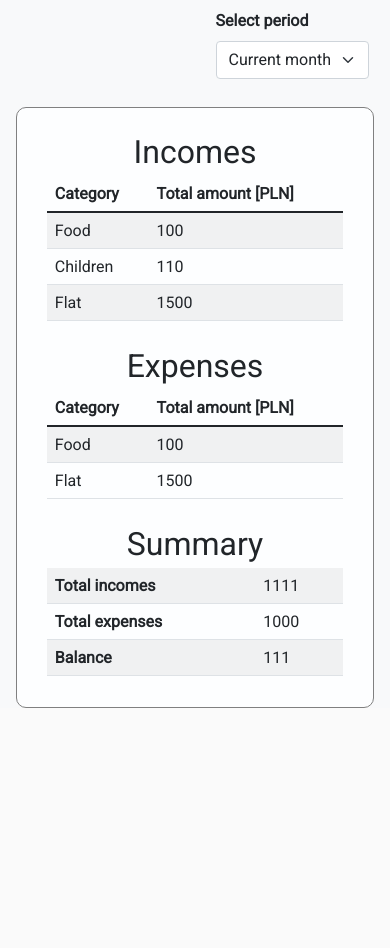
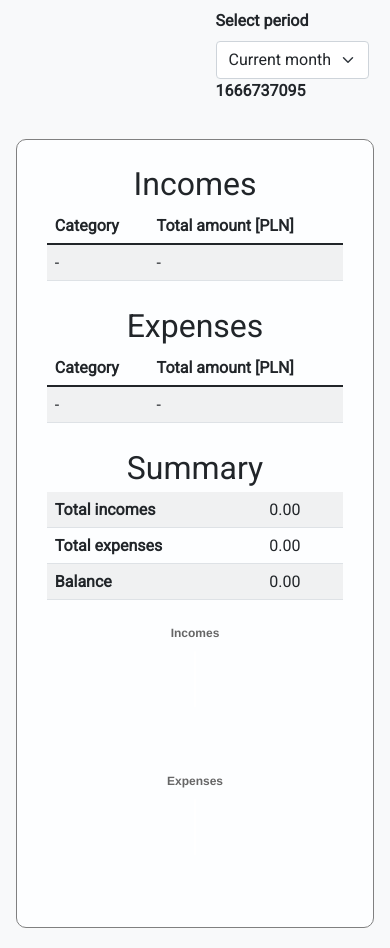
Before and after one commit to WieczMar/Personal_Budget_website_on_server, a PHP site: page /view_balance.php in a window 390 px wide. Shown: the part 170-1118 px from the top of the page. Before the commit the page ends 878 px from the top, so only its background shows below. Run offline with PHP 8.4, Linux system fonts and the light colour scheme; the visitor is signed in with stand-in values (Sample User, id 1); tables that the repository leaves empty hold one stand-in row (values such as "Sample post"); some libraries are stand-ins or nearby versions.

Commit message:
View balance page

```diff
--- a/app.css
+++ b/app.css
@@ -34,6 +34,7 @@
     border-radius: 10px;
     padding: 15px 15px;
     margin-top: 20px;
+    margin-bottom: 20px;
 }
 
 .panel-title{
--- a/view_balance.php
+++ b/view_balance.php
@@ -4,8 +4,107 @@
 	if ((!isset($_SESSION['loggedIn']))||($_SESSION['loggedIn']==false))
 	{
 		header('Location: index.php');
-		exit(); // exit file and go to file indicated above in header. Without exit() the file would firstly execute to the end and then go to header file
+		exit();
 	}
+
+    require_once "connect.php"; // import from file data necessary to connect to database
+	mysqli_report(MYSQLI_REPORT_STRICT);
+
+    try
+	{
+        $connection = new mysqli($host, $db_user, $db_password, $db_name);
+        if ($connection->connect_errno!=0)
+        {
+            throw new Exception(mysqli_connect_errno());
+        }
+        else {
+
+            if (!isset($_POST['selectedPeriod'])) $selectedPeriod = "Current month"; // first entry on balance page after logging
+            else $selectedPeriod = $_POST['selectedPeriod'];
+
+            function getPeriodOptions($selectedPeriod) // dynamically show selected option in dropdown selection
+            {
+                $periods = array('Current month', 'Previous month', 'Current year', 'Nonstandard');
+                foreach($periods as $period){
+                    if($period == $selectedPeriod) echo '<option value="'.$period.'" selected>'.$period.'</option>';
+                    else echo '<option value="'.$period.'">'.$period.'</option>';
+                }
+            }
+
+            // getting current date
+            $currentMonth = date('m');
+            $currentYear = date('Y');
+            $previousMonth = sprintf("%02d", $currentMonth-1);
+
+            switch ($selectedPeriod) {
+                case 'Current month':
+                    $startDate = $currentYear.'-'.$currentMonth.'-01';
+                    $endDate = $currentYear.'-'.$currentMonth.'-31';
+                    break;
+                case 'Previous month':
+                    $startDate = $currentYear.'-'.$previousMonth.'-01';
+                    $endDate = $currentYear.'-'.$previousMonth.'-31';
+                    break;
+                case 'Current year':
+                    $startDate = $currentYear.'-01-01';
+                    $endDate = $currentYear.'-12-31';
+                    break;
+                case 'Nonstandard':
+                    $startDate = $_POST['startDate'];
+                    $endDate = $_POST['endDate'];
+                    if($startDate > $endDate) $_SESSION["wrongDateRange"] = '<div class="incorrect-validation-text" style="text-align: center;">Selected wrong date range!</div>';
+                    break;
+            }
+
+            // get incomes data from database
+            $result = $connection->query("SELECT name AS categoryName, SUM(amount) AS categoryAmount FROM incomes, incomes_category_assigned_to_users
+                WHERE incomes.user_id='".$_SESSION['userId']."' AND incomes.income_category_assigned_to_user_id=incomes_category_assigned_to_users.id
+                AND incomes.date_of_income BETWEEN '$startDate' AND '$endDate' GROUP BY categoryName ORDER BY categoryAmount DESC");
+            if (!$result) throw new Exception($connection->error);
+
+            $incomesCount = $result->num_rows;
+            if($incomesCount>0)
+            {
+                $rowsIncomes= $result->fetch_all(MYSQLI_ASSOC);
+                $result->free_result();
+
+                $sumOfIncomes = number_format(array_sum(array_column($rowsIncomes, 'categoryAmount')), 2); // aggregate incomes amount with 2 digit precision
+            }
+            else { // null handling case
+                $rowsIncomes = array(array('categoryName' => '-', 'categoryAmount' => '-'));
+                $sumOfIncomes = number_format(0, 2);
+            }
+
+            // get expenses data from database
+            $result = $connection->query("SELECT name AS categoryName, SUM(amount) AS categoryAmount FROM expenses, expenses_category_assigned_to_users
+                WHERE expenses.user_id='".$_SESSION['userId']."' AND expenses.expense_category_assigned_to_user_id=expenses_category_assigned_to_users.id
+                AND expenses.date_of_expense BETWEEN '$startDate' AND '$endDate' GROUP BY categoryName ORDER BY categoryAmount DESC");
+            if (!$result) throw new Exception($connection->error);
+
+            $expensesCount = $result->num_rows;
+            if($expensesCount>0)
+            {
+                $rowsExpenses = $result->fetch_all(MYSQLI_ASSOC);
+                $result->free_result();
+
+                $sumOfExpenses = number_format(array_sum(array_column($rowsExpenses, 'categoryAmount')), 2); // aggregate expenses amount with 2 digit precision
+            }
+            else { // null handling case
+                $rowsExpenses = array(array('categoryName' => '-', 'categoryAmount' => '-'));
+                $sumOfExpenses = number_format(0, 2);
+            }
+
+            $balance = number_format($sumOfIncomes - $sumOfExpenses, 2);
+
+            $connection->close();
+        }
+    }
+    catch(Exception $exceptionError)
+    {
+	    echo '<div class="incorrect-validation-text">Server ERROR!</div>';
+        echo '<div class="incorrect-validation-text">Detailed Information: '.$exceptionError.';</div>';
+	}
+
 ?>
 <head>
     <meta charset="UTF-8">
@@ -117,22 +216,29 @@
         <div class="row justify-content-end align-items-center">
             <div class="col-6 col-md-4 col-lg-3">
                 <div class="form-group input-data">
-                    <label for="period" class="form-label">Select period</label>
-                    <select class="form-select" name="period" aria-label="period" id="select-period" >
-                        <option selected>Current month</option>
-                        <option >Previous month</option>
-                        <option >Current year</option>
-                        <option id="nonstandard-period" data-bs-toggle="modal" data-bs-target="#exampleModal">Nonstandard</option>
+                    <form id="periodForm" method="post">
+                        <label for="selectedPeriod" class="form-label">Select period</label>
+                        <select class="form-select" name="selectedPeriod" onchange="js\view_balance.js" aria-label="period" id="selectedPeriod" >
+                            <?php getPeriodOptions($selectedPeriod);?>
                         </select>
+                        <?php
+                            if(isset($_SESSION["wrongDateRange"])){
+                            echo $_SESSION["wrongDateRange"];
+                            unset($_SESSION["wrongDateRange"]);
+                            }
+                        ?>
+                    </form>
+
                 </div>
+
             </div>
         </div>
         <div class="row justify-content-center align-items-center">
             <div class="col-11 col-md-12 panel">
                 <div class="row justify-content-around align-items-start">
-                    <div class="col-11 col-md-6 col-lg-5 justify-content-center">
+                    <div class="col-11 col-md-6 col-lg-5">
                         <div class="text-center table-title">Incomes</div>
-                        <table class="table table-striped table-hover">
+                        <table class="table table-striped table-hover" id="incomesTable">
                             <thead>
                                 <tr>
                                     <th>Category</th>
@@ -140,24 +246,17 @@
                                 </tr>
                             </thead>
                             <tbody>
-                                <tr>
-                                    <td>Food</td>
-                                    <td>100</td>
-                                </tr>
-                                <tr>
-                                    <td>Children</td>
-                                    <td>110</td>
-                                </tr>
-                                <tr>
-                                    <td>Flat</td>
-                                    <td>1500</td>
-                                </tr>
+                                <?php
+                                    foreach($rowsIncomes as $income){
+                                        echo '<tr><td>'.$income['categoryName'].'</td> <td>'.$income['categoryAmount'].'</td> </tr>';
+                                    }
+                                ?>
                             </tbody>
                         </table>
                     </div>
                     <div class="col-11 col-md-6 col-lg-5">
                         <div class="text-center table-title">Expenses</div>
-                        <table class="table table-striped table-hover">
+                        <table class="table table-striped table-hover" id="expensesTable">
                             <thead>
                                 <tr>
                                     <th>Category</th>
@@ -165,14 +264,11 @@
                                 </tr>
                             </thead>
                             <tbody>
-                                <tr>
-                                    <td>Food</td>
-                                    <td>100</td>
-                                </tr>
-                                <tr>
-                                    <td>Flat</td>
-                                    <td>1500</td>
-                                </tr>
+                                <?php
+                                    foreach($rowsExpenses as $expense){
+                                        echo '<tr><td>'.$expense['categoryName'].'</td> <td>'.$expense['categoryAmount'].'</td> </tr>';
+                                    }
+                                ?>
                             </tbody>
                         </table>
                     </div>
@@ -180,23 +276,30 @@
                 <div class="row justify-content-center">
                     <div class="col-11 col-md-5 col-lg-4">
                         <div class="text-center table-title">Summary</div>
-                        <table class="table table-striped table-hover">
+                        <table class="table table-striped table-hover" id="summaryTable">
                             <tr>
                                 <th>Total incomes</th>
-                                <td colspan="2">1111</td>
+                                <td colspan="2"><?php echo $sumOfIncomes ?></td>
                             </tr>
                             <tr>
                                 <th>Total expenses</th>
-                                <td colspan="2">1000</td>
+                                <td colspan="2"><?php echo $sumOfExpenses ?></td>
                             </tr>
                             <tr>
                                 <th>Balance</th>
-                                <td colspan="2">111</td>
+                                <td colspan="2"><?php echo $balance ?></td>
                             </tr>
                         </table>
                     </div>
                 </div>
-
+                <div class="row justify-content-around">
+                    <div class="col-11 col-md-6 col-lg-5">
+                        <canvas id="incomesPieChart"></canvas>
+                    </div>
+                    <div class="col-11 col-md-6 col-lg-5">
+                        <canvas id="expensesPieChart"></canvas>
+                    </div>
+                </div>
             </div>
         </div>
     </div>
@@ -209,6 +312,7 @@
           <h5 class="modal-title" id="exampleModalLabel">Select nonstandard period</h5>
           <button type="button" class="btn-close" data-bs-dismiss="modal" aria-label="Close"></button>
         </div>
+        <form method="post">
             <div class="modal-body">
                 <div class="form-group input-data">
                     <label for="date" class="form-label">Start date</label>
@@ -220,7 +324,7 @@
                                     d="M4 .5a.5.5 0 0 0-1 0V1H2a2 2 0 0 0-2 2v1h16V3a2 2 0 0 0-2-2h-1V.5a.5.5 0 0 0-1 0V1H4V.5zM16 14V5H0v9a2 2 0 0 0 2 2h12a2 2 0 0 0 2-2zm-5.146-5.146-3 3a.5.5 0 0 1-.708 0l-1.5-1.5a.5.5 0 0 1 .708-.708L7.5 10.793l2.646-2.647a.5.5 0 0 1 .708.708z" />
                             </svg>
                         </span>
-                    <input type="date" class="form-control" id="date" aria-describedby="basic-addon2">
+                        <input type="date" class="form-control" id="startDate" name="startDate" aria-describedby="basic-addon2">
                     </div>
                 </div>
                 <div class="form-group input-data">
@@ -233,14 +337,15 @@
                                     d="M4 .5a.5.5 0 0 0-1 0V1H2a2 2 0 0 0-2 2v1h16V3a2 2 0 0 0-2-2h-1V.5a.5.5 0 0 0-1 0V1H4V.5zM16 14V5H0v9a2 2 0 0 0 2 2h12a2 2 0 0 0 2-2zm-5.146-5.146-3 3a.5.5 0 0 1-.708 0l-1.5-1.5a.5.5 0 0 1 .708-.708L7.5 10.793l2.646-2.647a.5.5 0 0 1 .708.708z" />
                             </svg>
                         </span>
-                    <input type="date" class="form-control" id="date" aria-describedby="basic-addon2">
+                        <input type="date" class="form-control" id="endDate" name="endDate" aria-describedby="basic-addon2">
                     </div>
                 </div>
             </div>
             <div class="modal-footer">
-          <button type="button" class="btn btn-secondary cancel-button" data-bs-dismiss="modal">Cancel</button>
-          <button type="button" class="btn btn-primary button">Set selected dates</button>
+            <button type="submit" class="btn btn-secondary cancel-button" data-bs-dismiss="modal">Cancel</button>
+            <button type="submit" class="btn btn-primary button" name="selectedPeriod" value="Nonstandard">Set selected dates</button>
             </div>
+        </form>
       </div>
     </div>
   </div>
@@ -248,6 +353,7 @@
     <script src="https://cdn.jsdelivr.net/npm/bootstrap@5.1.3/dist/js/bootstrap.bundle.min.js"
         integrity="sha384-ka7Sk0Gln4gmtz2MlQnikT1wXgYsOg+OMhuP+IlRH9sENBO0LRn5q+8nbTov4+1p"
         crossorigin="anonymous"></script>
+    <script src="https://cdnjs.cloudflare.com/ajax/libs/Chart.js/2.7.2/Chart.js"></script>
     <script src="js\view_balance.js"></script>
 </body>
 
```
Also changed, not shown: js/view_balance.js (+79 -1 lines), database_project.sql (renamed from projekt_bazy_danych.sql). Lines whose indentation alone changed are shown as unchanged.
